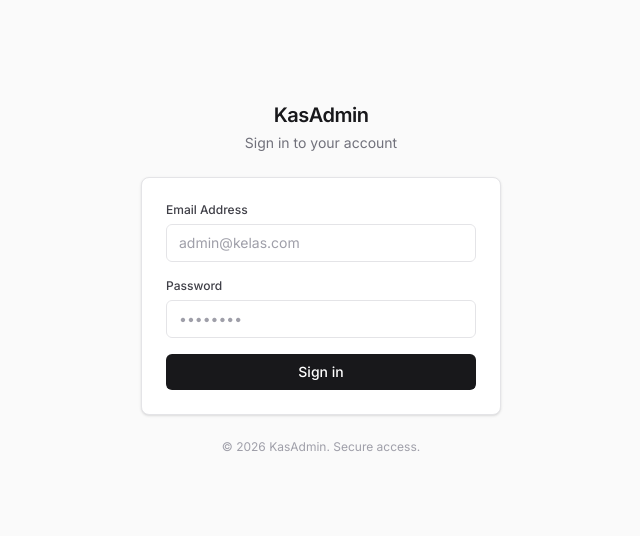
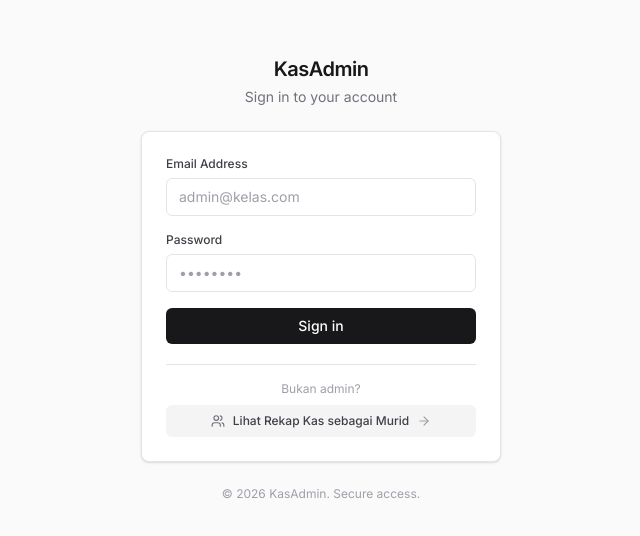
Before and after one commit to devara-g/uang-kas, a Next.js app: page /login in a window 1280 px wide. Shown: the part 122-658 px from the top of the page, without its empty margins (319-959 px from the left). Built offline with nearby package versions, Linux system fonts and the light colour scheme.

Commit message:
feat: implement login page with authentication form and student recap navigation

```diff
--- a/src/app/login/page.tsx
+++ b/src/app/login/page.tsx
@@ -2,7 +2,8 @@
 
 import { useState } from 'react'
 import { login } from './actions'
-import { AlertCircle, Loader2 } from 'lucide-react'
+import { AlertCircle, Loader2, Users, ArrowRight } from 'lucide-react'
+import Link from 'next/link'
 
 export default function LoginPage() {
   const [error, setError] = useState<string | null>(null)
@@ -81,6 +82,19 @@ export default function LoginPage() {
                 ) : 'Sign in'}
               </button>
             </form>
+
+            {/* Divider & Murid Recap Link */}
+            <div className="mt-5 pt-4 border-t border-zinc-100 space-y-2">
+              <p className="text-xs text-center text-zinc-400">Bukan admin?</p>
+              <Link
+                href="/recap"
+                className="w-full flex items-center justify-center gap-2 py-2 px-3 rounded-md text-xs font-medium text-zinc-700 bg-zinc-100 hover:bg-zinc-200 hover:text-zinc-900 transition-colors"
+              >
+                <Users className="w-3.5 h-3.5 text-zinc-500" />
+                <span>Lihat Rekap Kas sebagai Murid</span>
+                <ArrowRight className="w-3.5 h-3.5 text-zinc-400" />
+              </Link>
+            </div>
           </div>
         </div>
 
```
